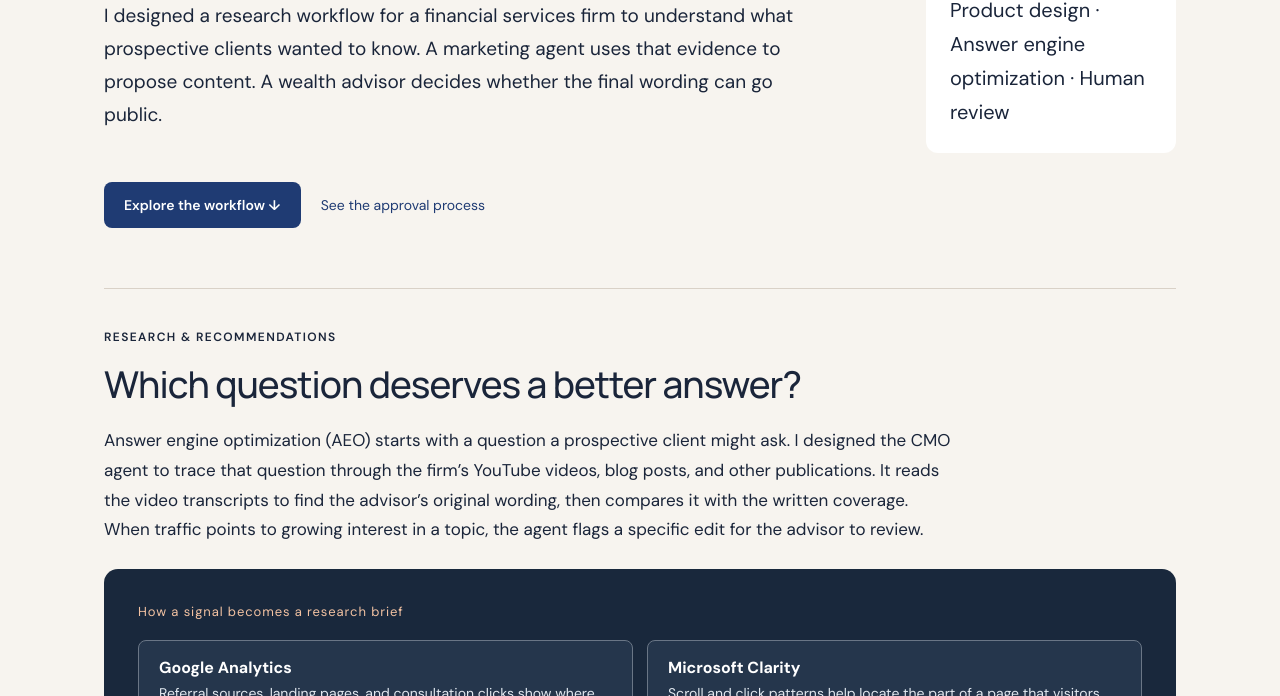
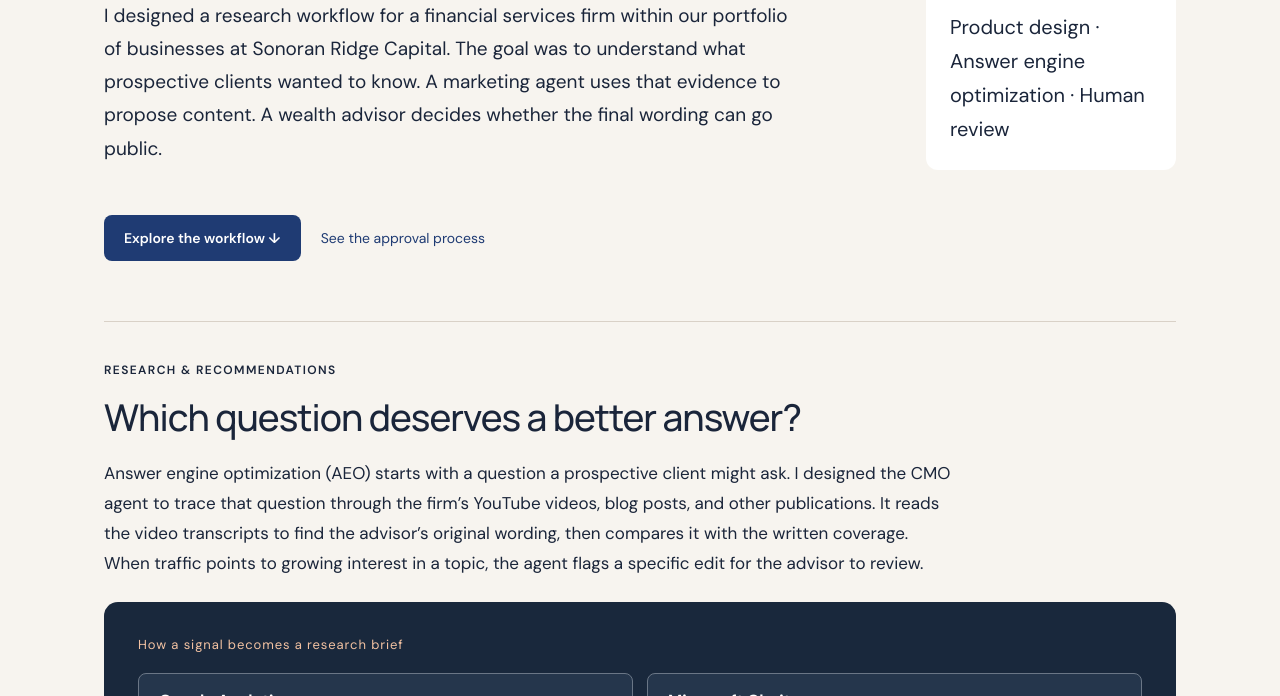
Before and after one commit to joannedonohue/joannedonohue.github.io, a plain HTML site: page src-financial-services.html in a window 1280 px wide. Shown: the part 404-1100 px from the top of the page. Drawn offline with Linux system fonts and the light colour scheme.

Commit message:
Clarify the financial services firm's place in the SRC portfolio

```diff
--- a/src-financial-services.html
+++ b/src-financial-services.html
@@ -17,7 +17,7 @@
 <main id="main">
 <section class="src-hero"><div><a class="back" href="product.html">← Product experience</a><p class="eyebrow">SONORAN RIDGE CAPITAL / FINANCIAL SERVICES</p>
 <h1>From search signal<br><em>to advisor review.</em></h1>
-<p class="lead">I designed a research workflow for a financial services firm to understand what prospective clients wanted to know. A marketing agent uses that evidence to propose content. A wealth advisor decides whether the final wording can go public.</p>
+<p class="lead">I designed a research workflow for a financial services firm within our portfolio of businesses at Sonoran Ridge Capital. The goal was to understand what prospective clients wanted to know. A marketing agent uses that evidence to propose content. A wealth advisor decides whether the final wording can go public.</p>
 <div class="src-links"><a class="src-button" href="#research">Explore the workflow ↓</a><a href="#approval">See the approval process</a></div></div>
 <aside><img src="assets/case-studies/src-logo.jpg" alt="Sonoran Ridge Capital"><p>Product design · Answer engine optimization · Human review</p></aside></section>
 <section class="src-section" id="research"><p class="eyebrow">RESEARCH &amp; RECOMMENDATIONS</p><h2>Which question deserves a better answer?</h2>
```
